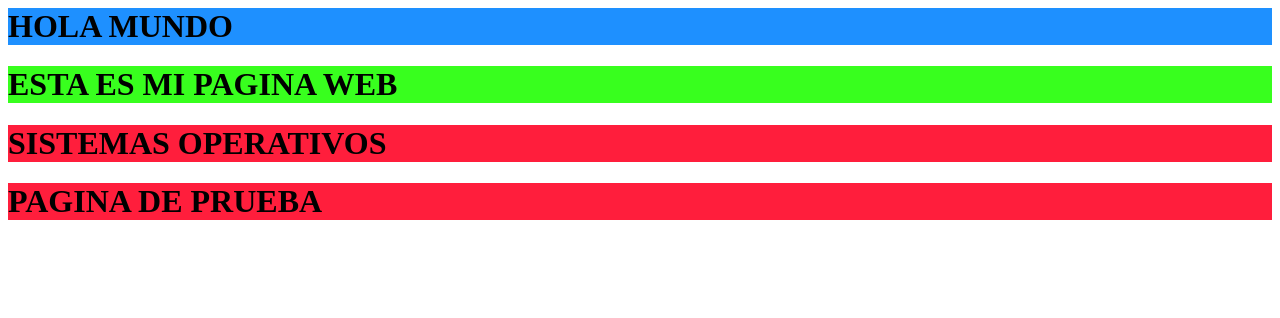
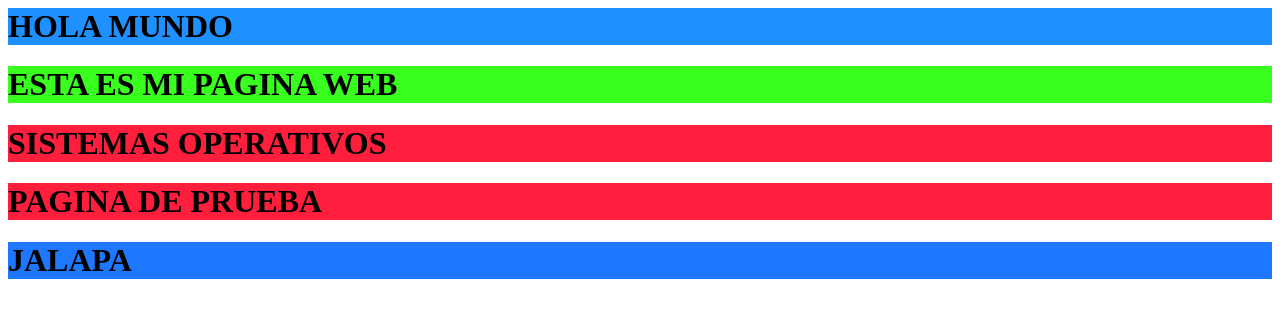
Before and after one commit to YEFRIN-MORALES/sistemas_op-, a plain HTML site: page index.html in a window 1280 px wide. Drawn offline with Linux system fonts and the light colour scheme.

Commit message:
se agrego un quinto commit

```diff
--- a/index.html
+++ b/index.html
@@ -9,6 +9,7 @@
   <h1 style="background-color:rgb(56, 255, 30);">ESTA ES MI PAGINA WEB</h1>
   <h1 style="background-color:rgb(255, 30, 60);">SISTEMAS OPERATIVOS</h1>
   <h1 style="background-color:rgb(255, 30, 60);">PAGINA DE PRUEBA</h1>
+  <h1 style="background-color:rgb(30, 120, 255);">JALAPA</h1>
 
 </body>
 </html>
```
